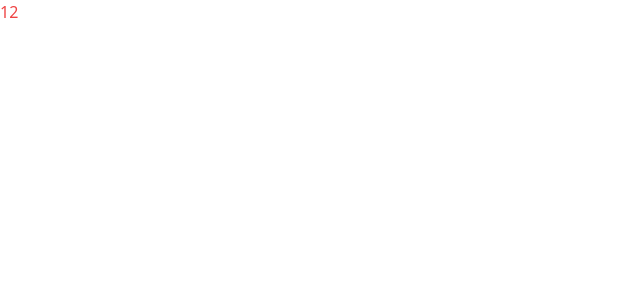
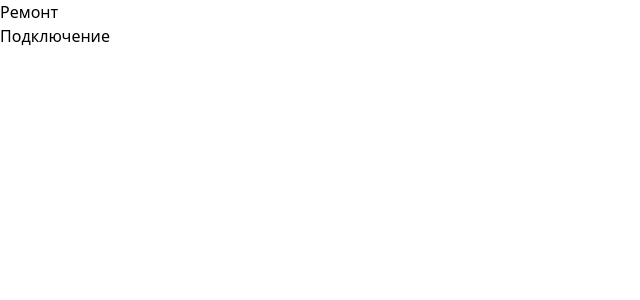
Before and after one commit to OmurbekArykbaev/template-generator, a React (Vite) app: page / in a window 1280 px wide. Shown: the top 300 px of the page, without its empty margins (0-640 px from the left). Built offline with nearby package versions, Linux system fonts and the light colour scheme.

Commit message:
add header

```diff
--- a/src/App.tsx
+++ b/src/App.tsx
@@ -1,9 +1,10 @@
 import { useState } from "react"
+import Header from "./layout/header/Header"
 
 function App() {
   return (
     <div className="App">
-      <p className="text-red-500">12</p>
+      <Header />
     </div>
   )
 }
--- /dev/null
+++ b/src/layout/header/Header.tsx
@@ -0,0 +1,16 @@
+import styles from "Header.module.css"
+
+const Header = (): JSX.Element => {
+  return (
+    <header>
+      <div>
+        <ul>
+          <li>Ремонт</li>
+          <li>Подключение</li>
+        </ul>
+      </div>
+    </header>
+  )
+}
+
+export default Header
--- /dev/null
+++ b/src/layout/index.ts
@@ -0,0 +1 @@
+import Header from "./header/Header"
```
Also changed, not shown: src/layout/header/Header.module.css (added).
